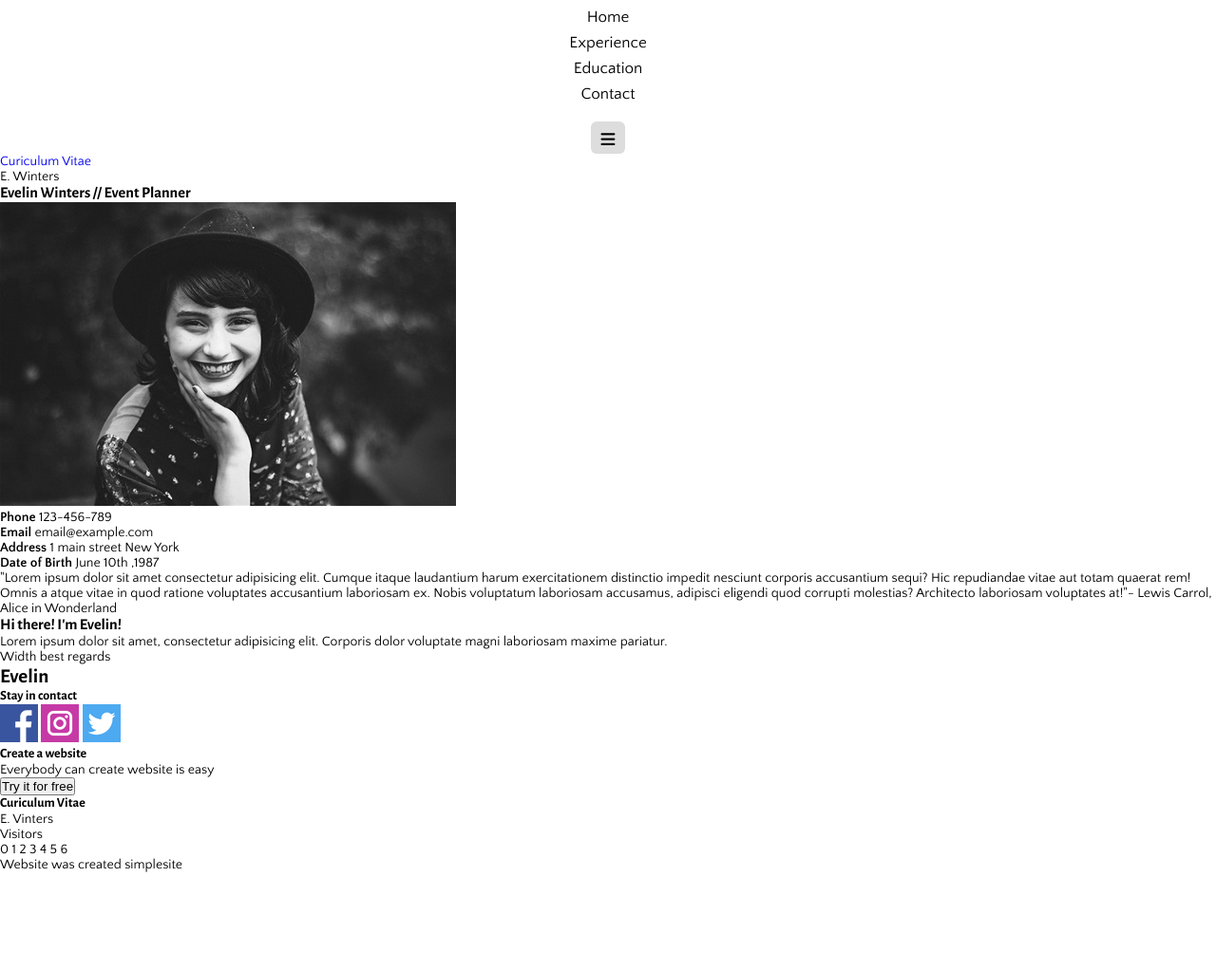
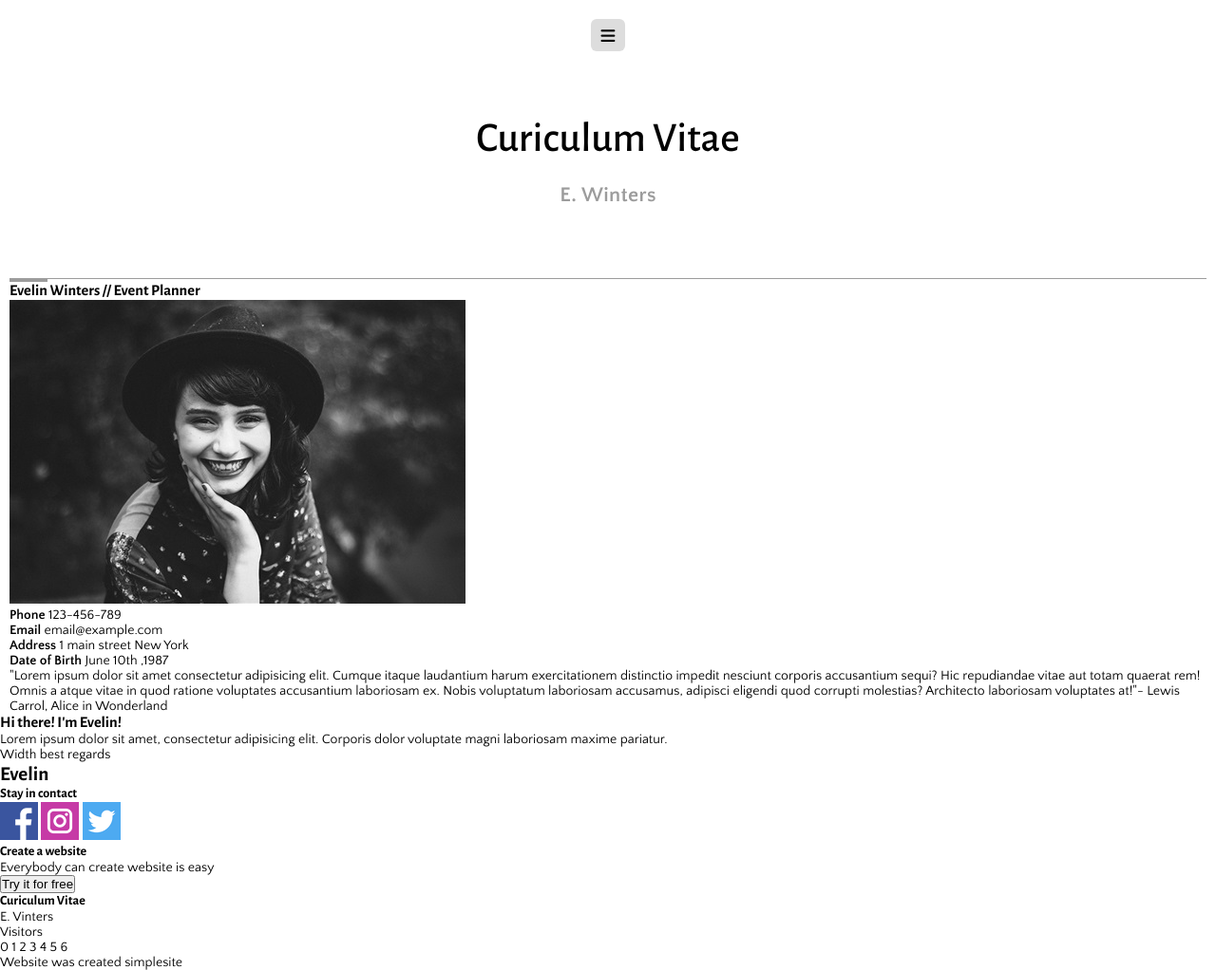
Before and after one commit to ljubica69/basicProject, a plain HTML site: page index.html in a window 1280 px wide. Shown: the whole page at 95% size. Before the commit the page ends 919 px from the top, so only its background shows below. Drawn offline with nearby package versions, Linux system fonts and the light colour scheme.

Commit message:
new changes

```diff
--- a/css/main.css
+++ b/css/main.css
@@ -44,7 +44,7 @@ text-align: center;
 /* styling mobile nav */
 
 .topnav #myLinks {
-    display: block;
+    display: none;
 }
 
 .topnav #myLinks a {
@@ -62,7 +62,7 @@ text-align: center;
       }
 
       .topnav a.icon {
-       padding-top: 10px;
+       padding-top: 9px;
         margin-top: 20px;
         width: 36px;
         height: 34px;
@@ -72,4 +72,44 @@ text-align: center;
         outline: none;
       }
 
-      /*  */
+      /*  styling main title*/
+
+      .main-title {
+        text-align: center;
+        margin-top: 66px;
+      }
+
+      .main-title .main-title__heading {
+        font-size: 44px;
+        color: #000;
+        font-family: Alegreya Sans, Arial, Helvetica, sans-serif;
+        font-weight: 500;
+      }
+
+      .main-title .main-title__owner {
+        color: #9c9c9c;
+        font-size: 22px;
+        font-weight: 600;
+        letter-spacing: 0.3px;
+        margin-top: 20px;
+        margin-bottom: 75px;
+      }
+
+      /* main content */
+
+      .main-content {
+       margin: 0 10px;
+      }
+
+      .main-content .main-content__heading {
+       border-top: 1px solid #9c9c9c;
+      }
+
+      .line {
+        width: 40px;
+        border-top: 3px solid #9c9c9c;
+      }
+
+      .main-content {
+
+      }
--- a/index.html
+++ b/index.html
@@ -43,27 +43,30 @@
     <!-- header end -->
 
     <!-- Main title -->
-     <div>
-        <a href="#">Curiculum Vitae</a>
-        <p>E. Winters</p>
+     <div class="main-title">
+        <a href="#" class="main-title__heading">Curiculum Vitae</a>
+        <p class="main-title__owner">E. Winters</p>
     </div>
     <!-- Main title end -->
     <!-- Main -->
     <main>
         <!-- content -->
-        <section>
-            <h3>Evelin Winters // Event Planner</h3>
-            <div>
+        <section class="main-content">
+            <div class="main-content__heading">
+                <div class="line"></div>
+                <h3>Evelin Winters // Event Planner</h3>
+            </div>
+            <div class="main-content__image">
                 <img src="img/face.jpg" alt="profile picture">
             </div>
             <div>
-                <p><strong>Phone</strong> 123-456-789</p>
-                <p><strong>Email</strong> email@example.com</p>
-                <p><strong>Address</strong> 1 main street New York</p>
-                <p><strong>Date of Birth</strong> June 10th ,1987</p>
+                <p class="main-content__desc"><strong class="main-content__info">Phone</strong> 123-456-789</p>
+                <p class="main-content__desc"><strong class="main-content__info">Email</strong> email@example.com</p>
+                <p class="main-content__desc"><strong class="main-content__info">Address</strong> 1 main street New York</p>
+                <p class="main-content__desc"><strong class="main-content__info">Date of Birth</strong> June 10th ,1987</p>
             </div>
             <div>
-                <p>"Lorem ipsum dolor sit amet consectetur adipisicing elit. Cumque itaque laudantium harum exercitationem distinctio impedit nesciunt corporis accusantium sequi? Hic repudiandae vitae aut totam quaerat rem! Omnis a atque vitae in quod ratione voluptates accusantium laboriosam ex. Nobis voluptatum laboriosam accusamus, adipisci eligendi quod corrupti molestias? Architecto laboriosam voluptates at!"- Lewis Carrol, Alice in Wonderland</p>
+                <p class="main-content__description">"Lorem ipsum dolor sit amet consectetur adipisicing elit. Cumque itaque laudantium harum exercitationem distinctio impedit nesciunt corporis accusantium sequi? Hic repudiandae vitae aut totam quaerat rem! Omnis a atque vitae in quod ratione voluptates accusantium laboriosam ex. Nobis voluptatum laboriosam accusamus, adipisci eligendi quod corrupti molestias? Architecto laboriosam voluptates at!"- Lewis Carrol, Alice in Wonderland</p>
             </div>
         </section>
         <!-- content end -->
@@ -122,7 +125,7 @@
         <!-- site info end -->
     </footer>
     <!-- footer end -->
-    <script src="js/main.js"></script>
+    <script src="js/script.js"></script>
 
 </body>
 </html>
--- a/js/script.js
+++ b/js/script.js
@@ -0,0 +1,15 @@
+
+let menuBtn =document.querySelector('.icon');
+
+menuBtn.addEventListener('click',showDisplay);
+
+function showDisplay () {
+    let links = document.querySelector('#myLinks');
+
+    if (links.style.display === 'none') {
+        links.style.display = 'block';
+
+    } else {
+        links.style.display = 'none';
+    }
+}
```
